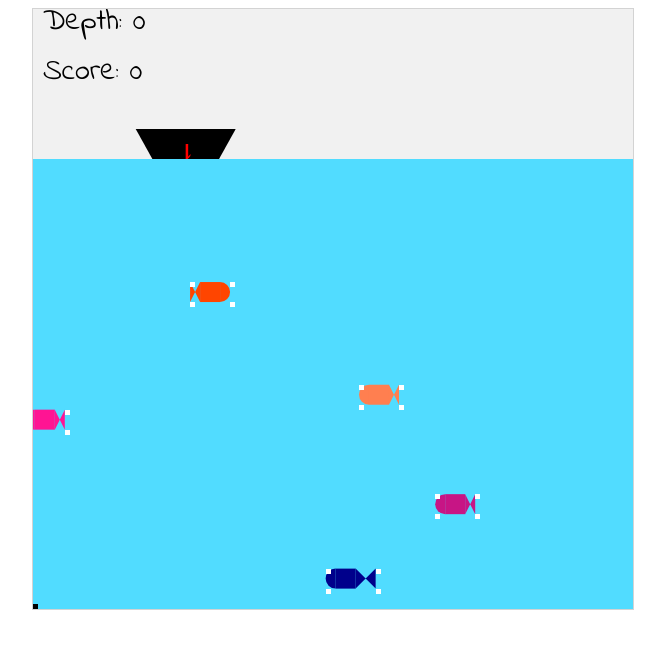
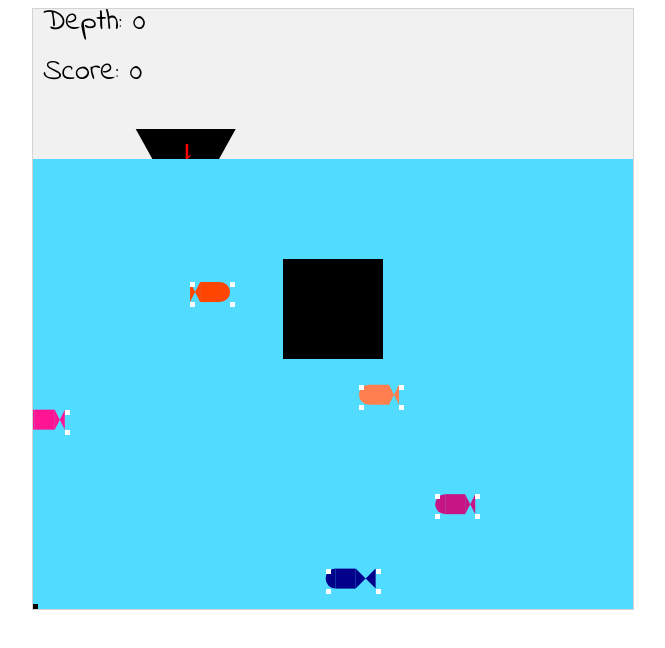
Before and after one commit to YahorPadlucki/FunniestCatch, a plain HTML site: page index.html in a window 1280 px wide. Shown: the whole page, without its empty margins (307-972 px from the left). Drawn offline with Linux system fonts and the light colour scheme.

Commit message:
making popup

```diff
--- a/index.html
+++ b/index.html
@@ -28,6 +28,7 @@
 <script src="js/engine/Camera.js"></script>
 <script src="js/engine/Engine.js"></script>
 <script src="js/elements/fishes/Fish.js"></script>
+<script src="js/elements/Popup.js"></script>
 <script src="js/elements/Hook.js"></script>
 <script src="js/elements/DeepMeter.js"></script>
 <script src="js/elements/ScoreBoard.js"></script>
--- a/js/Game.js
+++ b/js/Game.js
@@ -28,6 +28,9 @@ var Game = (function () {
         engine.elementsToUpdate.push(this.boat);
         engine.elementsToDraw.push(this.boat);
 
+        this.popup = new Popup();
+        engine.elementsToDraw.push(this.popup);
+
 
 
         engine.camera.setObjectToFollow(this.boat.hook);
--- /dev/null
+++ b/js/elements/Popup.js
@@ -0,0 +1,20 @@
+var Popup = (function () {
+    function Popup() {
+        this.ctx = GameModel.getInstance().ctx;
+        this.width = 100;
+        this.height = 100;
+        this.x = this.ctx.canvas.width / 2;
+        this.y = this.ctx.canvas.height / 2;
+    }
+
+    Popup.prototype.show = function () {
+        this.isVisisble = true;
+    };
+
+    Popup.prototype.draw = function () {
+        this.ctx.beginPath();
+        this.ctx.fillStyle = "0x000000";
+        this.ctx.fillRect(this.x - this.width / 2, this.y - this.height / 2, this.width, this.height);
+    };
+    return Popup;
+}());
```
